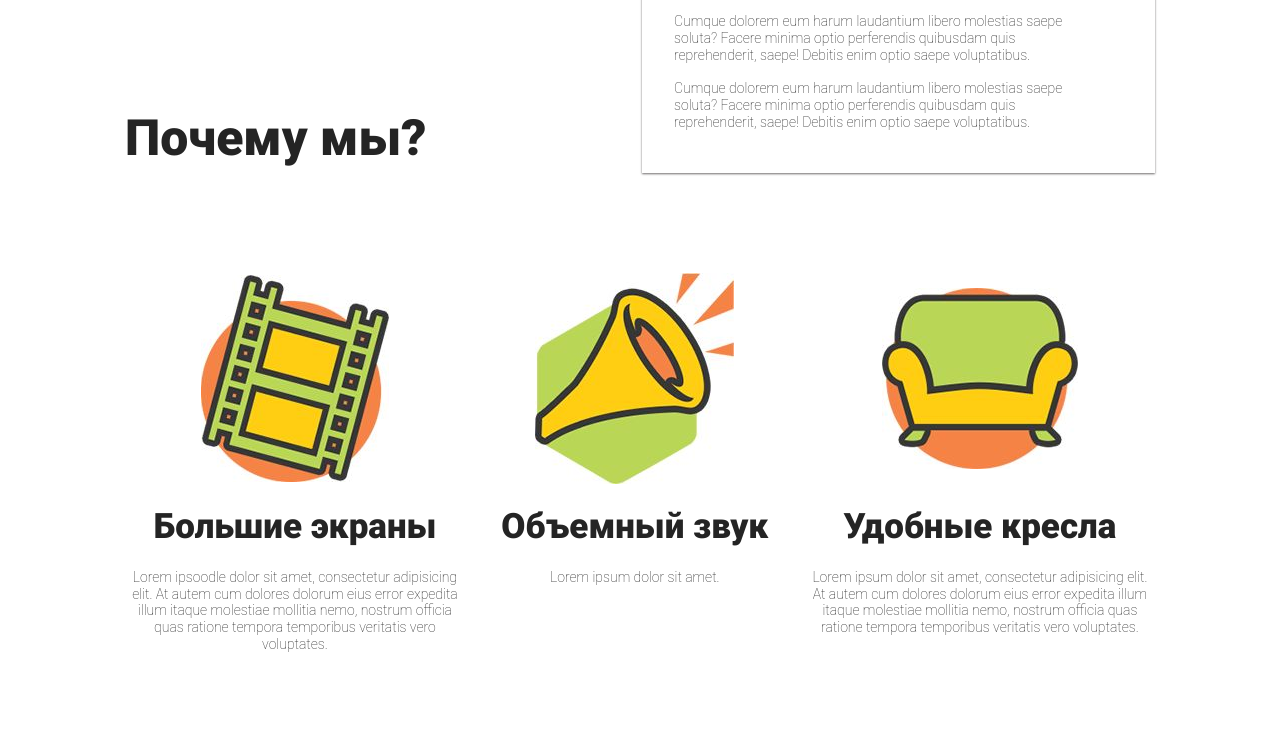
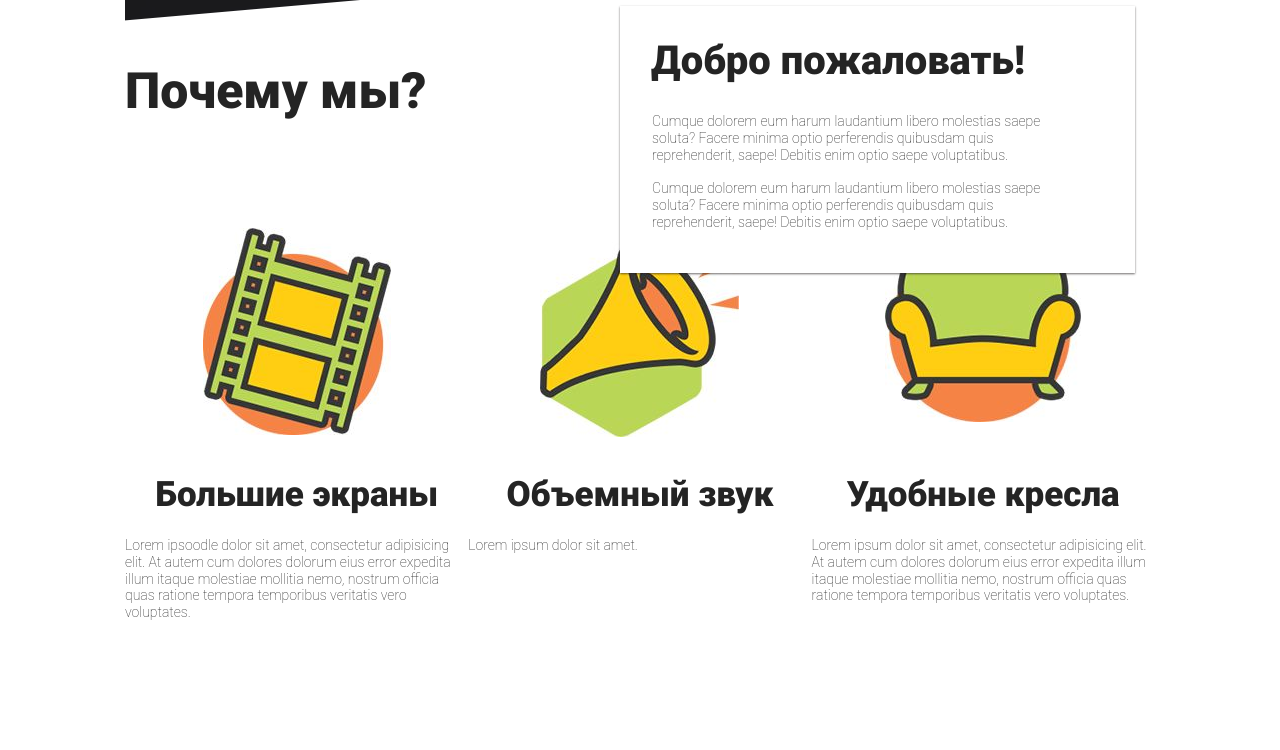
Before and after one commit to zorinmail/cinema_Zorin, a website: page index.html in a window 1280 px wide. Shown: the part 734-1484 px from the top of the page. Drawn offline with nearby package versions, Linux system fonts and the light colour scheme; files that its build step writes are made by us from their sources; a web font is replaced by a local one.

Commit message:
промежуточная версия 24.09.2019

```diff
--- a/css/main.css
+++ b/css/main.css
@@ -41,16 +41,58 @@
 }
 
 
+/**
+.block01 {
+    background: url(../img/top_bg.jpg) no-repeat top center / cover;
+    height: 100vh;
+}
+*/
+/*
+для скошенного фона
+.block01 {
+    position: relative;
+    height: 50vh;
+    overflow: hidden;
+}
+
+.block01:after {
+    content: '';
+    position: absolute;
+    width: 120%;
+    height: 250px;
+    transform: rotate(-6deg);
+    background: #fff;
+    bottom: -80px;
+    left: 0;
+}
+
+или
+
+.block01:after {
+    content: '';
+    width: 0;
+    height: 0;
+    border-left: 0px solid transparent;
+    border-top: 13vh solid transparent;
+    border-right: 200vh solid #fff;
+    border-bottom: 0px solid #fff;
+    position: absolute;
+    bottom: 0vh;
+}
+    */
+
+
 /*body - шириной 1030, по центру, с изображением*/
 body {
     width: 1030px;
     margin: auto;
-    background: url(/images/background.png);
+    /**background: url(/images/background.png);
     background-repeat: no-repeat;
     background-size: 100%;
-    background-position: right 0px top -80px;
+    background-position: right 0px top -80px;*/
     font-family: 'Roboto', sans-serif;
     color: #242424;
+
 }
 
 /*все абзацы*/
@@ -59,6 +101,17 @@ p {
     font-size: 14px;
     color: #242424;
     line-height: 1.2;
+}
+
+.block01 {
+    width: 1030px;
+    height: 770px;
+    background: url(/images/background.png);
+    background-repeat: no-repeat;
+    background-position: top center;
+    background-size: cover 100%;
+    height: 100vh;
+    overflow: hidden;
 }
 
 /*\меню*/
@@ -110,17 +163,29 @@ h1 {
     font-size: 50px;
 }
 
+
+
+.some_block {
+    width: 1030px;
+    position: relative;
+    margin: 0 auto;
+}
+
 .welcome {
    /*display: inline;*/
-   /*width: 515px;*/
+   width: 515px;
    background: #ffffff; /* Цвет фона */
    padding-top: 35px; /* Поля */
    padding-left: 31px;
    padding-right: 80px;
    padding-bottom: 42px;
    /*border: 1px solid gray;*/
-   margin-left: 517px;
+   /*margin-left: 517px;*/
    box-shadow: 0px 1px 2px 0px rgba(35, 31, 32, 0.65);
+   position: absolute;
+   top: -60px;
+   right: 20px;
+   z-index: 1;
 }
 
 .welcome h2 {
@@ -137,20 +202,50 @@ h1 {
     margin-bottom: 17px;
 }
 
+
+
+
+
+
 .why-we {
     margin-top: -60px;
+    margin: auto;
+}
+
+.block__col {
+    /*display: inline-block;*/
+    float: left;
+    width: 33.33%;
+    /*vertical-align: top;*/
+}
+.block__image {
+    height: 211px;
+    /*text-align: center;*/
+    position: relative;
+    margin-bottom: 40px;
+}
+
+.block__image img {
+    position: absolute;
+    left: 0;
+    right: 0;
+    top: 0;
+    bottom: 0;
+    margin: auto;
 }
 
 .why-we h2 {
     font-size: 50px;
     font-weight: 900;
     margin-bottom: 110px;
+    text-align: left;
 }
 .why-we h3 {
     font-size: 35px;
     font-weight: 900;
     margin-top: 25px;
     margin-bottom: 25px;
+    text-align: center;
 }
 
 
--- a/index.html
+++ b/index.html
@@ -15,7 +15,7 @@
 </head>
 
 <body>
-
+<div class="block01">
     <!-- меню -->
     <header>
         <nav class="menu">
@@ -53,8 +53,14 @@
         <h1>Закажите билет в кино</h1>
         <b>Всем покупателям подарок!</b>
     </div>
+</div>
 
 <!-- добро пожаловать -->
+
+
+<!-- Почему мы?-->
+    <section class="for-rel">
+        <div class="some_block">
                 <div class="welcome">
                     <h2>Добро пожаловать!</h2>
                     <p>Cumque dolorem eum harum laudantium libero molestias saepe soluta? Facere minima optio perferendis quibusdam
@@ -62,47 +68,41 @@
                     <p>Cumque dolorem eum harum laudantium libero molestias saepe soluta? Facere minima optio perferendis quibusdam
                         quis reprehenderit, saepe! Debitis enim optio saepe voluptatibus.</p>
                 </div>
+        </div>
 
-<!-- Почему мы? Пока стили частично прописал тут, всё равно переделывать-->
-    <section>
         <div class="why-we">
             <h2>Почему мы?</h2>
-            <table>
-                <tr>
-                    <td style="width: 33%" align="center" valign="top">
+            <div style="overflow: hidden">
+                <div class="block__col">
+                    <div class="block__image">
                         <img title="Большие экраны" alt="Большие экраны" src="images/b2_icon_1.jpg" />
-                    </td>
-                    <td style="width: 33%" align="center" valign="top">
-                        <img title="Объемный звук" alt="Объемный звук" src="images/b2_icon_2.jpg" />
-
-                    </td>
-                    <td style="width: 34%" align="center" valign="top">
-                        <img title="Удобные кресла" alt="Удобные кресла" src="images/b2_icon_3.jpg" />
-                    </td>
-                </tr>
-                <tr>
-                    <td align="center" valign="top">
+                    </div>
                     <h3>Большие экраны</h3>
                     <p>Lorem ipsoodle dolor sit amet, consectetur adipisicing elit. At autem cum dolores dolorum eius
                         error expedita illum itaque molestiae mollitia nemo, nostrum officia quas ratione tempora
                         temporibus veritatis vero voluptates.</p>
-                    </td>
-                    <td align="center" valign="top">
+                </div>
+                <div class="block__col">
+                    <div class="block__image">
+                        <img title="Объемный звук" alt="Объемный звук" src="images/b2_icon_2.jpg" />
+                    </div>
                     <h3>Объемный звук</h3>
                     <p>Lorem ipsum dolor sit amet.</p>
-                    </td>
-                    <td align="center" valign="top">
+                </div>
+                <div class="block__col">
+                    <div class="block__image">
+                        <img title="Удобные кресла" alt="Удобные кресла" src="images/b2_icon_3.jpg" />
+                    </div>
                     <h3>Удобные кресла</h3>
                     <p>Lorem ipsum dolor sit amet, consectetur adipisicing elit. At autem cum dolores dolorum eius error
                         expedita illum itaque molestiae mollitia nemo, nostrum officia quas ratione tempora temporibus
                         veritatis vero voluptates.</p>
-                    </td>
-                </tr>
-            </table>
+                </div>
+            </div>
         </div>
     </section>
 
-
+<div style="clear: both"></div>
 
 <!-- Таблица Выберите фильм. Релиз 2.4 -->
     <section>
```
Lines whose indentation alone changed are shown as unchanged.
